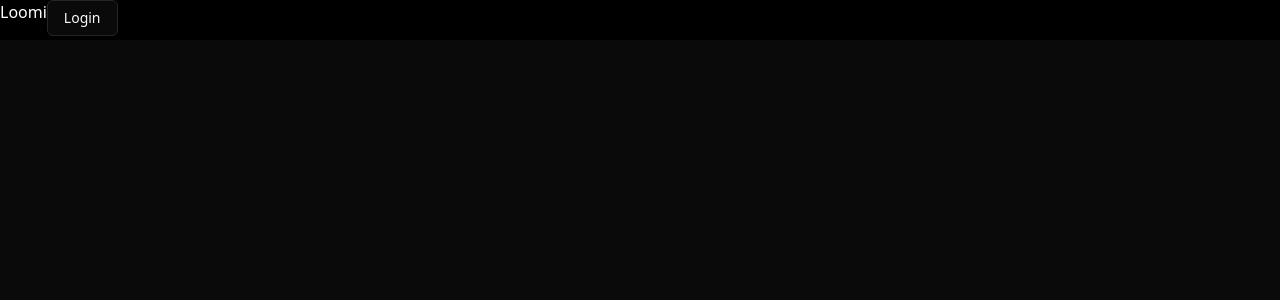
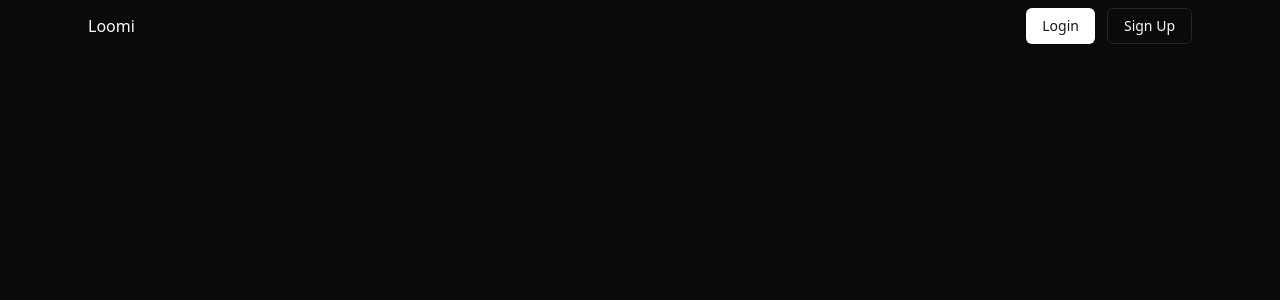
Before and after one commit to Carlthegreatt/Loomi, a React (Vite) app: page / in a window 1280 px wide. Shown: the top 300 px of the page. Built offline with nearby package versions, Linux system fonts and the light colour scheme.

Commit message:
style: update Header component layout and enhance button functionality

```diff
--- a/src/components/Header.tsx
+++ b/src/components/Header.tsx
@@ -2,10 +2,15 @@ import { Button } from "@/components/ui/button";
 
 export default function Header() {
   return (
-    <div className="min-h-10 bg-black flex">
-      <h1 className="text-white">Loomi</h1>
-      <div>
-        <Button variant="outline">Login</Button>
+    <div className="min-h-15 p-2 flex items-center">
+      <div className="mx-20 w-full flex items-center justify-between">
+        <div className="flex items-center">
+          <p>Loomi</p>
+        </div>
+        <div className="flex items-center gap-3">
+          <Button className="bg-white">Login</Button>
+          <Button variant="outline">Sign Up</Button>
+        </div>
       </div>
     </div>
   );
```
